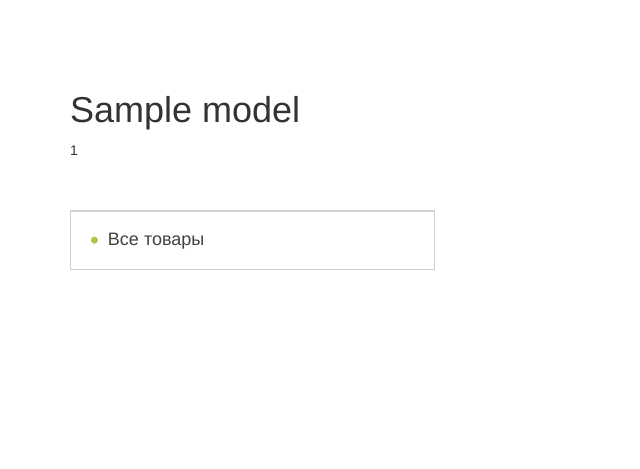
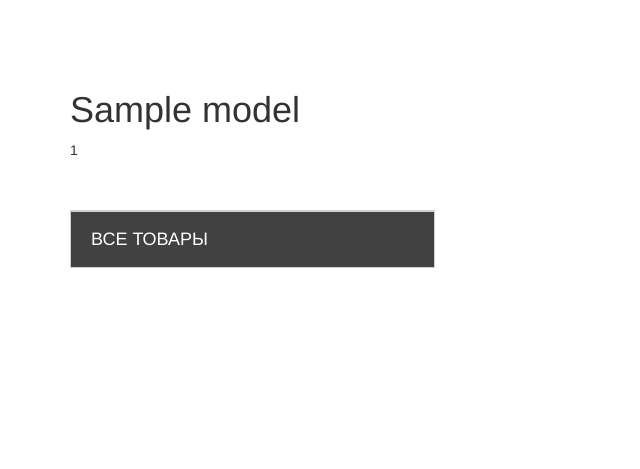
Before and after one commit to hogvarce/base, a Yii app: template views/pages/view.php in a window 1280 px wide. Shown: the top 469 px of the page, without its empty margins (0-640 px from the left). Run offline with PHP 8.4 and a stand-in for Yii, Linux system fonts and the light colour scheme; the template is opened without the code that fills it: most values are stand-ins (such as "Sample title", 1, 10 or a date in 2020); data that the repository does not hold is empty; some libraries are stand-ins or nearby versions.

Commit message:
add progress

```diff
--- a/views/pages/view.php
+++ b/views/pages/view.php
@@ -20,10 +20,13 @@
         <div class="col-xs-12 col-sm-4">
             <?php
                 $categoryGoods = \app\models\GoodsCategory::find()->all();
+                $activeCategory = Yii::$app->getRequest()->getQueryParam('category');
                 echo '<ul class="side-menu list-unstyled">';
-                echo '<li><a href="javascript:addParamUrl(\'category\', 0);">Все товары</a></li>';
+                echo '<li class="all"><a href="javascript:addParamUrl(\'category\', 0);">Все товары</a></li>';
                 foreach ($categoryGoods as $category) {
-                    echo '<li><a href="javascript:addParamUrl(\'category\', '.$category->id.');">'.$category->title_category.'</a></li>';
+                    if( $activeCategory == $category->id ) $active = " class='active'";
+                    else  $active = '';
+                    echo '<li'. $active .'><a href="javascript:addParamUrl(\'category\', '.$category->id.');">'.$category->title_category.'</a></li>';
                 }
                 echo '</ul>';
             ?>
--- a/web/css/styles.css
+++ b/web/css/styles.css
@@ -293,6 +293,17 @@
         color: #adc846; }
         .side-menu li a:hover:before, .side-menu li .navigation a.container:hover:after, .navigation .side-menu li a.container:hover:after, .side-menu li a:focus:before, .side-menu li .navigation a.container:focus:after, .navigation .side-menu li a.container:focus:after {
           color: #414141; }
+    .side-menu li.active a {
+      color: #adc846; }
+      .side-menu li.active a:before, .side-menu li.active .navigation a.container:after, .navigation .side-menu li.active a.container:after {
+        color: #414141; }
+    .side-menu li.all {
+      background-color: #414141; }
+      .side-menu li.all a {
+        color: #fff;
+        text-transform: uppercase; }
+        .side-menu li.all a:before, .side-menu li.all .navigation a.container:after, .navigation .side-menu li.all a.container:after {
+          display: none; }
 
 .blockGoods {
   width: 100%;
--- a/web/js/goodsApp.js
+++ b/web/js/goodsApp.js
@@ -1,6 +1,6 @@
 if ($('.goods').length) {
 
-    var goodsRoute = new app.Router();
+    var goodsRoute = new app.goodsRoute();
 
 }
 
--- a/web/js/views/singleGood.js
+++ b/web/js/views/singleGood.js
@@ -32,6 +32,12 @@
     openFrame: function(){
         var frameContent = this.$('.description').html();
         $.fancybox({
+            beforeLoad: function(){
+                $('html, body').addClass('autoScroll');
+            },
+            afterClose: function(){
+                $('html, body').removeClass('autoScroll');
+            },
             content: frameContent
         });
     },
--- a/web/sass/styles.scss
+++ b/web/sass/styles.scss
@@ -362,6 +362,24 @@
                 }
             }
         }
+        &.active {
+            a {
+                color: $colorGreen;
+                &:before {
+                    color: $colorBlack;
+                }
+            }
+        }
+        &.all {
+            background-color: $colorBlack;
+            a {
+                color: #fff;
+                text-transform: uppercase;
+                &:before {
+                    display: none;
+                }
+            }
+        }
     }
 }
 
```
Also changed, not shown: web/js/routes/goods.js (+4 -25 lines), web/js/product/global.js.
